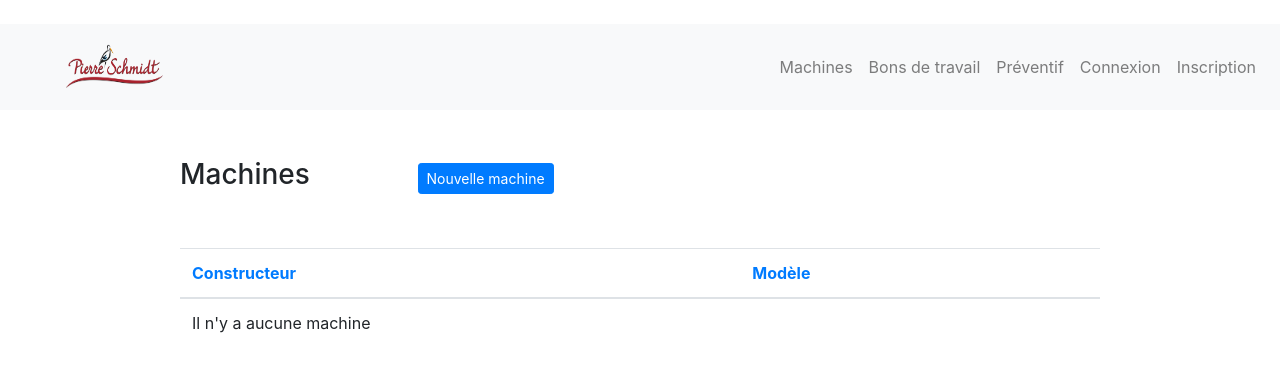
After one commit to FrancisLibs/psAppli5.4, a Symfony app: template templates/machine/list.html.twig in a window 1280 px wide. The commit adds this page. Shown: the top 372 px of the page. Run offline with Twig, Linux system fonts and the light colour scheme; the template is opened without the code that fills it, so the values that code supplies are empty; some libraries are stand-ins or nearby versions.

Commit message:
Create the Machine CRUD and the machine list template

```diff
--- a/templates/_navbar.html.twig
+++ b/templates/_navbar.html.twig
@@ -1,19 +1,18 @@
 <nav class="navbar navbar-expand-lg navbar-light bg-light mt-4">
-    <div>
     <a class="navbar-brand px-5" href="{{ path('home') }}">
         <img src="{{ asset('images/logo.png') }}" width="100" height="60" alt="Charcuterie Pierre Schmidt">
     </a>
     <button class="navbar-toggler" type="button" data-toggle="collapse" data-target="#navbarSupportedContent" aria-controls="navbarSupportedContent" aria-expanded="false" aria-label="Toggle navigation">
         <span class="navbar-toggler-icon"></span>
     </button>
-    </div>
-    <div class="collapse navbar-collapse px-5" id="navbarSupportedContent">
-        <ul class="navbar-nav mr-auto">
+
+    <div class="collapse navbar-collapse" id="navbarSupportedContent">
+        <ul class="navbar-nav ml-auto topnav">
              <li class="nav-item active">
-                <a class="nav-link" href="{{ path('part') }}">Pièces détachées</a>
+                {# <a class="nav-link" href="{{ path('part') }}">Pièces détachées</a> #}
             </li>
             <li class="nav-item">
-                <a class="nav-link" href="{{ path('machine') }}">Machines</a>
+                <a class="nav-link" href="{{ path('machine_index') }}">Machines</a>
             </li>
             <li>
                 <a href="{{ path('admin') }}" class="nav-link">Bons de travail</a>
@@ -21,10 +20,6 @@
             <li>
                 <a href="{{ path('admin') }}" class="nav-link">Préventif</a>
             </li>
-        </ul>
-    </div>
-    <div>
-        <ul class="navbar-nav mr-auto align-items-center">
             {% if is_granted('ROLE_ADMIN') %}
                 <li class="nav-item">
                     <a href="{{ path('admin') }}" class="nav-link">Administration</a>
--- a/templates/base.html.twig
+++ b/templates/base.html.twig
@@ -4,7 +4,8 @@
         <meta charset="UTF-8">
         <title>{% block title %}Gmao PS{% endblock %}</title>
         <script src="https://kit.fontawesome.com/5ae581f548.js" crossorigin="anonymous"></script>
-        <link href="https://cdn.jsdelivr.net/npm/bootstrap@5.1.0/dist/css/bootstrap.min.css" rel="stylesheet" integrity="sha384-KyZXEAg3QhqLMpG8r+8fhAXLRk2vvoC2f3B09zVXn8CA5QIVfZOJ3BCsw2P0p/We" crossorigin="anonymous">
+        <link rel="stylesheet" href="https://cdn.jsdelivr.net/npm/bootstrap@4.6.0/dist/css/bootstrap.min.css" integrity="sha384-B0vP5xmATw1+K9KRQjQERJvTumQW0nPEzvF6L/Z6nronJ3oUOFUFpCjEUQouq2+l" crossorigin="anonymous">
+
         <link rel="stylesheet" href="https://cdn.jsdelivr.net/npm/bootstrap-icons@1.5.0/font/bootstrap-icons.css">
 
 
--- /dev/null
+++ b/templates/machine/_machineList.html.twig
@@ -0,0 +1,24 @@
+<table class="table">
+    <thead>
+        <tr>
+            <th>{{ knp_pagination_sortable(machines, 'Constructeur', 'm.id') }}</th>
+            <th>{{ knp_pagination_sortable(machines, 'Modèle', 'm.model') }}</th>
+        </tr>
+    </thead>
+    <tbody>
+    {% for machine in machines %}
+        <tr>
+            <td>{{ machine.Constructor }}</td>
+            <td>{{ machine.model }}</td>
+            <td>
+                <a href="{{ path('machine_show', {'id': machine.id}) }}">show</a>
+                <a href="{{ path('machine_edit', {'id': machine.id}) }}">edit</a>
+            </td>
+        </tr>
+    {% else %}
+        <tr>
+            <td colspan="6">Il n'y a aucune machine</td>
+        </tr>
+    {% endfor %}
+    </tbody>
+</table>
--- /dev/null
+++ b/templates/machine/list.html.twig
@@ -0,0 +1,25 @@
+{% extends 'base.html.twig' %}
+
+{% block title %}Liste machines{% endblock %}
+
+{% block body %}
+    <main class="row mt-5">
+        <article class="col-10 mx-auto">
+            <div class="row align-items-center">
+                <div class="col-3">
+                    <h3>Machines</h3>
+                </div>
+                <div class="col-3">
+                    <a class="btn btn-primary btn-sm" href="{{ path('machine_new') }}" role="button">Nouvelle machine</a>
+                </div>
+            </div>
+            <div class="mt-5">
+                {% include 'machine/_machineList.html.twig' with {machines: machines} only %}
+            </div>
+            {# display navigation #}
+            <div class="navigation">
+                {{ knp_pagination_render(machines) }}
+            </div>
+        </article>
+    </main>
+{% endblock %}
--- a/templates/user/list.html.twig
+++ b/templates/user/list.html.twig
@@ -6,7 +6,7 @@
     <main class="row mt-5">
         <article class="col-10 mx-auto">
             <div class="row align-items-center">
-                <div class="col-3">
+                <div class="col-4">
                     <h3>Liste des Utilisateurs</h3>
                 </div>
                 <div class="col-2">
@@ -18,5 +18,4 @@
             </div>
         </article>
     </main>
-
 {% endblock %}
```
Also changed, not shown: src/Controller/MachineController.php (+13 -4 lines), src/Controller/PartController.php (deleted, +0 -30 lines), templates/machine/index.html.twig (deleted, +0 -41 lines). Lines whose indentation alone changed are shown as unchanged.
